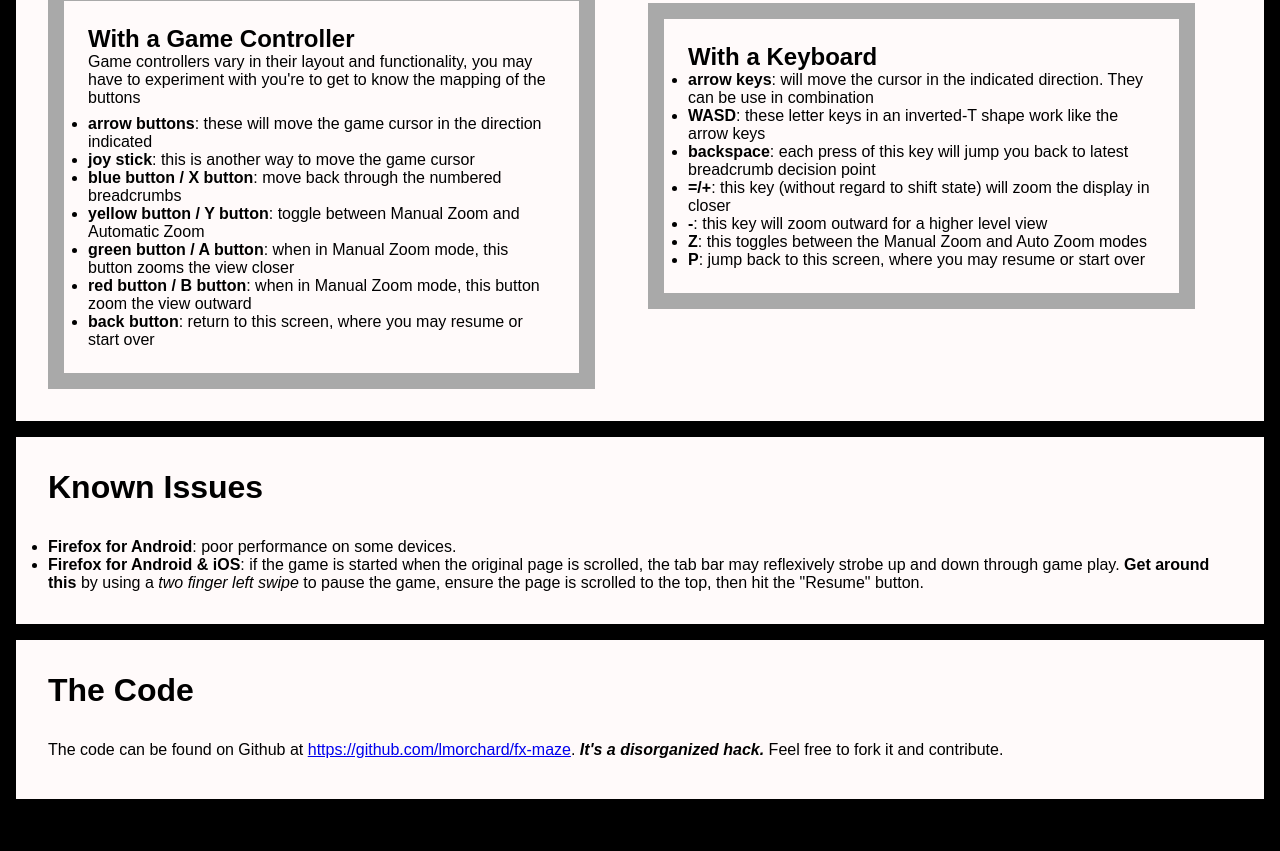
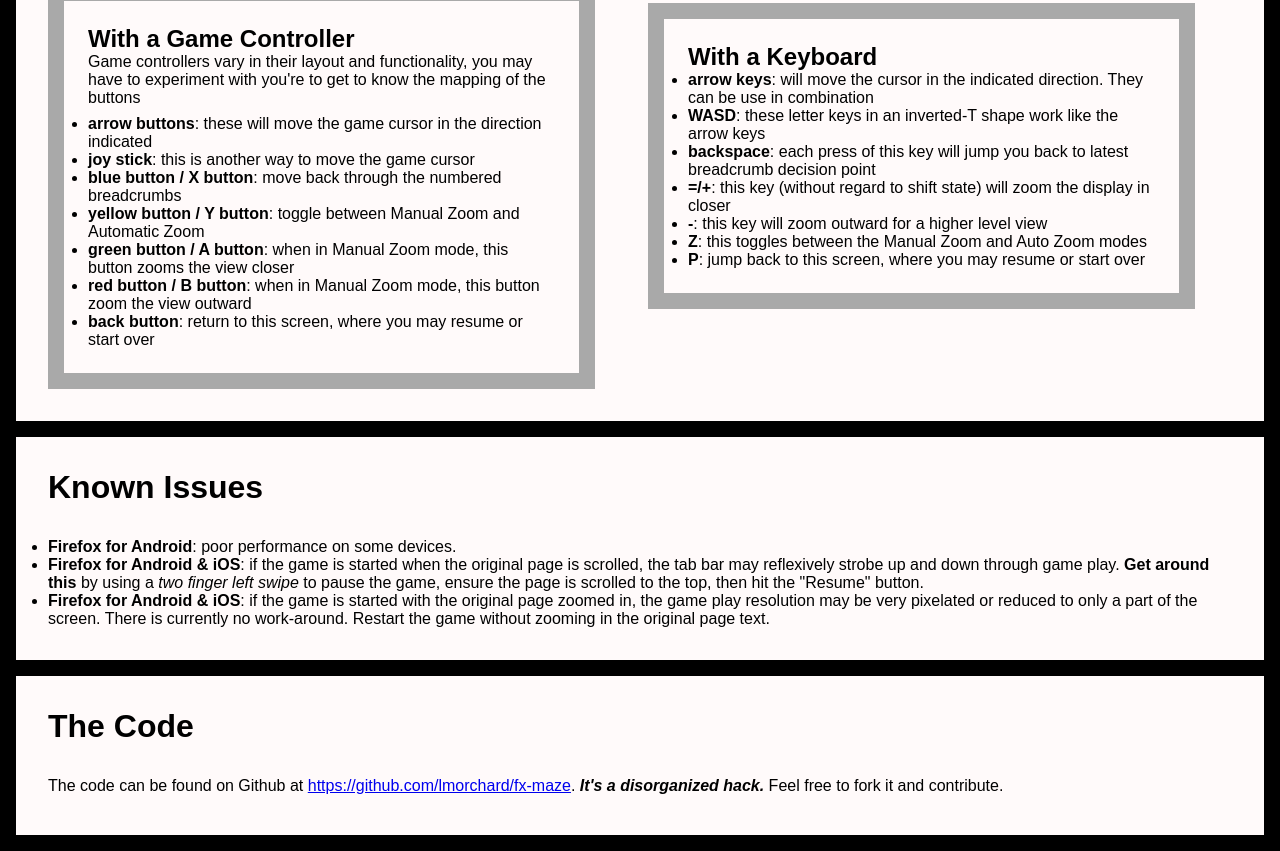
Before and after one commit to twobraids/maze39, a website: page src/index.html in a window 1280 px wide. Shown: the part 1337-2188 px from the top of the page. Before the commit the page ends 2152 px from the top, so only its background shows below. Drawn offline with Linux system fonts and the light colour scheme.

Commit message:
added warning about starting zoomed in

```diff
--- a/src/index.html
+++ b/src/index.html
@@ -139,8 +139,11 @@
         <ul>
           <li><span class="listItem">Firefox for Android</span>: poor performance on some devices.</li>
           <li><span class="listItem">Firefox for Android & iOS</span>: if the game is started when the original page is
-          scrolled, the tab bar may reflexively strobe up and down through game play. <strong>Get around this</strong> by using a <em>two
-          finger left swipe</em> to pause the game, ensure the page is scrolled to the top, then hit the "Resume" button.</li>
+            scrolled, the tab bar may reflexively strobe up and down through game play. <strong>Get around this</strong> by using a <em>two
+              finger left swipe</em> to pause the game, ensure the page is scrolled to the top, then hit the "Resume" button.</li>
+          <li><span class="listItem">Firefox for Android & iOS</span>: if the game is started with the original page zoomed in, the
+            game play resolution may be very pixelated or reduced to only a part of the screen. There is currently no work-around. Restart the game without zooming in the
+            original page text.</li>
         </ul>
       </div>
       <div class="codereference boxed extra-to-hide">
```
